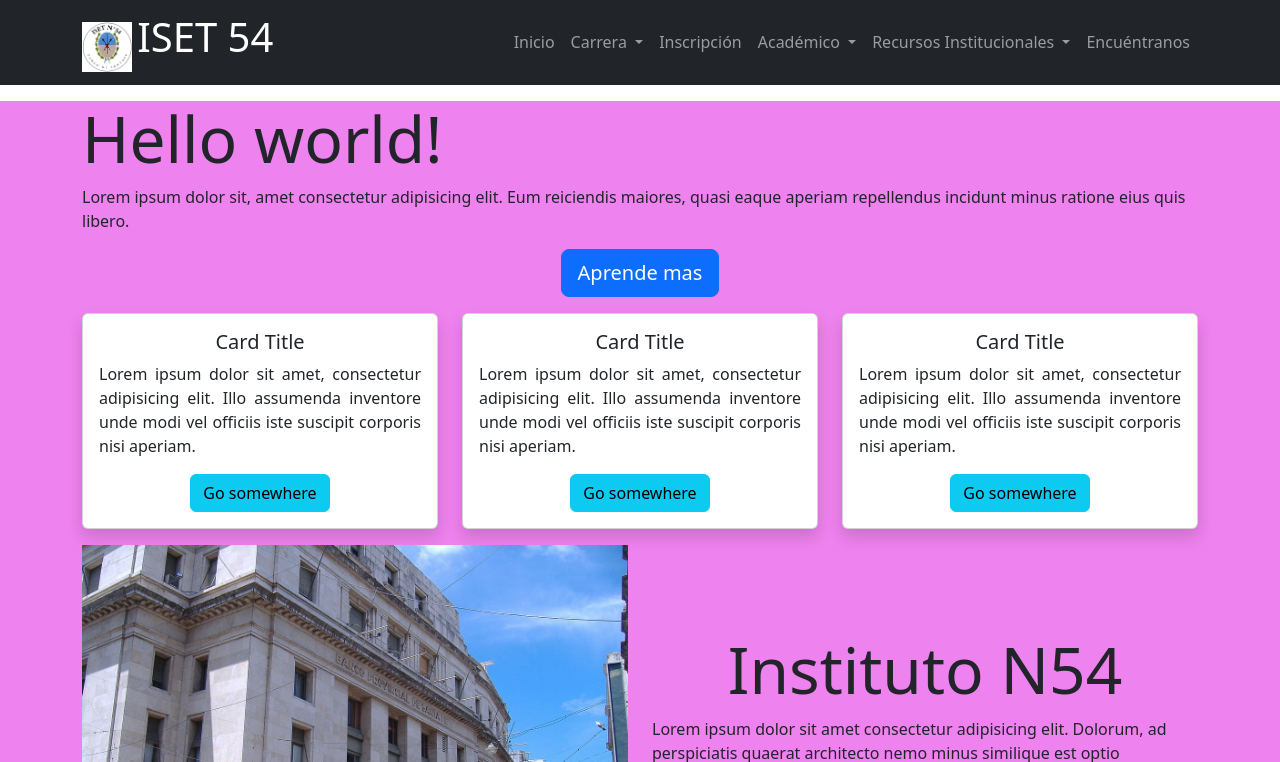
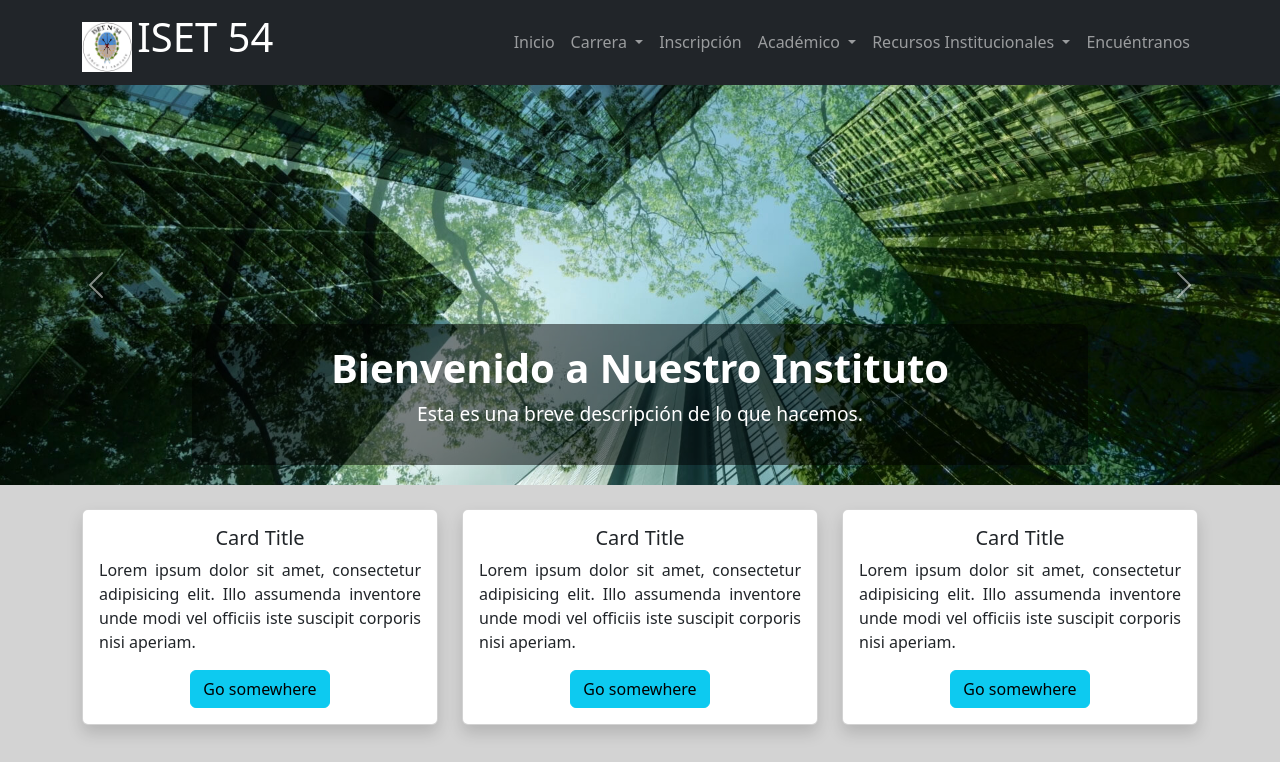
Before and after one commit to nahuelreis1/proyecto_iset54, a Django app: page / in a window 1280 px wide. Shown: the top 762 px of the page. Run offline with Django 5.2, Linux system fonts and the light colour scheme.

Commit message:
modificacion inicio-carrusel-encuentranos

```diff
--- a/app1/static/css/styles.css
+++ b/app1/static/css/styles.css
@@ -1,5 +1,5 @@
 #body-prueba{
-    background-color: violet;
+    background-color: lightgrey;
     font-size: 16px;
 }
 
@@ -29,8 +29,62 @@
     text-align: justify;
 }
 
+
+/* @media sirve para modificar algunos parametros establecidos, en este caso indicamos que para pantallas hasta 576px el font-size de las card se reduce. */
+
 @media (max-width: 576px) {
     .card-text {
         font-size: 0.8rem;
     }
 }
+
+
+/* Estilos personalizados para el carrusel */
+
+.carousel-section {
+    width: 100%;
+    margin: 0 auto;
+}
+
+.carousel-caption {
+    background-color: rgba(0, 0, 0, 0.5); /* Fondo semitransparente para el texto */
+    padding: 20px;
+    border-radius: 8px;
+}
+
+.carousel-title {
+    font-size: 2.5rem;
+    font-weight: bold;
+    color: #fff;
+}
+
+.carousel-description {
+    font-size: 1.2rem;
+    color: #fff;
+}
+
+
+/* estilos para section encuentranos*/
+
+#location h2 {
+    font-size: 2.5rem;
+    font-weight: bold;
+    color: #333;
+}
+
+.contact-info p {
+    font-size: 1.2rem;
+    line-height: 1.5;
+    margin-bottom: 10px;
+}
+
+.map-container {
+    box-shadow: 0 4px 8px rgba(0, 0, 0, 0.1);
+}
+
+.contact-info {
+    background-color: #f8f9fa;
+    padding: 20px;
+    border-radius: 8px;
+    box-shadow: 0 4px 8px rgba(0, 0, 0, 0.1);
+}
--- a/app1/templates/base.html
+++ b/app1/templates/base.html
@@ -6,7 +6,11 @@
     <meta name="viewport" content="width=device-width, initial-scale=1.0">
     <title>Document</title>
     <link rel="stylesheet" href="{% static 'css/styles.css' %}">
+
     <link href="https://cdn.jsdelivr.net/npm/bootstrap@5.3.3/dist/css/bootstrap.min.css" rel="stylesheet" integrity="sha384-QWTKZyjpPEjISv5WaRU9OFeRpok6YctnYmDr5pNlyT2bRjXh0JMhjY6hW+ALEwIH" crossorigin="anonymous">
+
+    <!-- FONT AWESOME CSS (para los iconos) -->
+    <link rel="stylesheet" href="https://cdnjs.cloudflare.com/ajax/libs/font-awesome/6.0.0/css/all.min.css">
 </head>
 <body>
     {% include 'partials/_header.html'%}
--- a/app1/templates/partials/_footer.html
+++ b/app1/templates/partials/_footer.html
@@ -1 +1,35 @@
 {% load static %}
+
+<!-- FOOTER -->
+<footer class="bg-dark text-light py-3">
+    <div class="container">
+        <div class="row d-flex justify-content-between align-items-center">
+            <!-- Información de contacto -->
+            <div class="col-lg-8 col-md-7 d-flex justify-content-start align-items-center">
+                <p class="mb-0 mx-3">Dirección: Juan Manuel Rosas 1242</p>
+                <p class="mb-0 mx-3">Teléfonos: (0341) 153-306093</p>
+                <p class="mb-0 mx-3">INFORMES DE 13.30 A 21HS.</p>
+            </div>
+
+            <!-- Redes sociales (alineadas a la derecha) -->
+            <div class="col-lg-4 col-md-5 d-flex justify-content-end">
+                <a href="https://www.facebook.com" target="_blank" class="btn btn-outline-light mx-2">
+                    <i class="fab fa-facebook-f"></i>
+                </a>
+                <a href="https://www.whatsapp.com" target="_blank" class="btn btn-outline-light mx-2">
+                    <i class="fab fa-whatsapp"></i>
+                </a>
+                <a href="https://www.instagram.com" target="_blank" class="btn btn-outline-light mx-2">
+                    <i class="fab fa-instagram"></i>
+                </a>
+            </div>
+        </div>
+
+        <div class="row">
+            <!-- Derechos reservados centrados -->
+            <div class="col-12 text-center mt-3">
+                <p class="mb-0">&copy; 2024 ISET 54. Todos los derechos reservados.</p>
+            </div>
+        </div>
+    </div>
+</footer>
--- a/app1/templates/partials/_header.html
+++ b/app1/templates/partials/_header.html
@@ -67,7 +67,7 @@
 
                     <!-- Encuéntranos -->
                     <li class="nav-item">
-                        <a class="nav-link" href="#">Encuéntranos</a>
+                        <a class="nav-link" href="#location">Encuéntranos</a>
                     </li>
                 </ul>
             </div>
--- a/app1/templates/prueba.html
+++ b/app1/templates/prueba.html
@@ -1,19 +1,50 @@
 {% load static %}
 <main id="body-prueba">
-    <div class="container my-3">
+    <section class="carousel-section">
+        <div id="mainCarousel" class="carousel slide" data-bs-ride="carousel">
+            <div class="carousel-inner">
+                <!-- Slide 1 -->
+                <div class="carousel-item active">
+                    <img src="{% static 'img/prueba-1920.jpg' %}" class="d-block w-100" alt="Slide 1">
+                    <div class="carousel-caption d-none d-md-block">
+                        <h2 class="carousel-title">Bienvenido a Nuestro Instituto</h2>
+                        <p class="carousel-description">Esta es una breve descripción de lo que hacemos.</p>
+                    </div>
+                </div>
+
+                <!-- Slide 2 -->
+                <div class="carousel-item">
+                    <img src="{% static 'img/prueba-1920.jpg' %}" class="d-block w-100" alt="Slide 2">
+                    <div class="carousel-caption d-none d-md-block">
+                        <h2 class="carousel-title">Explora Nuestro Contenido</h2>
+                        <p class="carousel-description">Descubre los productos y servicios que ofrecemos.</p>
+                    </div>
+                </div>
+
+                <!-- Slide 3 -->
+                <div class="carousel-item">
+                    <img src="{% static 'img/prueba-1920.jpg' %}" class="d-block w-100" alt="Slide 3">
+                    <div class="carousel-caption d-none d-md-block">
+                        <h2 class="carousel-title">Contáctanos</h2>
+                        <p class="carousel-description">Estamos aquí para ayudarte. ¡Escríbenos!</p>
+                    </div>
+                </div>
+            </div>
+
+            <!-- Controles del Carrusel -->
+            <button class="carousel-control-prev" type="button" data-bs-target="#mainCarousel" data-bs-slide="prev">
+                <span class="carousel-control-prev-icon" aria-hidden="true"></span>
+                <span class="visually-hidden">Anterior</span>
+            </button>
+            <button class="carousel-control-next" type="button" data-bs-target="#mainCarousel" data-bs-slide="next">
+                <span class="carousel-control-next-icon" aria-hidden="true"></span>
+                <span class="visually-hidden">Siguiente</span>
+            </button>
+        </div>
+    </section>
+    <div class="container my-4">
         <!-- ROW 1 -->
-        <div class="row">
-            <h1 class="display-3">Hello world!</h1>
-            <p class="text-justify">
-            Lorem ipsum dolor sit, amet consectetur adipisicing elit. Eum reiciendis maiores, quasi eaque aperiam repellendus incidunt minus ratione eius quis libero.
-            </p>
-            <p class="text-center">
-            <a href="#" class="btn btn-primary btn-lg" role="button">Aprende mas</a>
-            </p>
-        </div>
-
-        <!-- ROW 2 -->
-        <div class="row text-center">
+        <div class="row text-center mb-4">
             <div class="col-sm-12 col-md-6 col-lg-4 col-xl-4 mb-3">
                 <div class="card shadow">
                     <div class="card-body">
@@ -51,7 +82,7 @@
             </div>
         </div>
 
-        <!-- ROW 3 -->
+        <!-- ROW 2 -->
         <div class="row align-items-center mb-3">
             <div class="col-sm-12 col-md-6">
                 <img src="{% static 'img/bank-building.jpg'%}" class="img-fluid" alt="Bank Building">
@@ -67,7 +98,7 @@
             </div>
         </div>
 
-        <!-- ROW 4 -->
+        <!-- ROW 3 -->
         <div class="row align-items-center">
             <div class="col-sm-12 col-md-3">
                 <form>
@@ -87,5 +118,27 @@
                 <img src="{% static 'img/bank-building.jpg'%}" class="img-fluid" alt="Bank Building">
             </div>
         </div>
+
+        <section id="location" class="py-5">
+            <h2 class="text-center mb-4">ENCUÉNTRANOS</h2>
+            <div class="row">
+                <!-- Columna del Mapa -->
+                <div class="col-md-6">
+                    <div class="map-container">
+                        <iframe src="https://www.google.com/maps/embed?pb=!1m18!1m12!1m3!1d3240.993358335181!2d-60.65267898515898!3d-32.94250358092217!2m3!1f0!2f0!3f0!3m2!1i1024!2i768!4f13.1!3m3!1m2!1s0x95b7abde71a45f71%3A0xbde0000e4ae1d4f0!2sJuan%20Manuel%20de%20Rosas%201242%2C%20S2000BTP%20Rosario%2C%20Santa%20Fe%2C%20Argentina!5e0!3m2!1ses!2s!4v1625466372464!5m2!1ses!2s"
+                        width="100%" height="350" style="border:0;" allowfullscreen="" loading="lazy"></iframe>
+                    </div>
+                </div>
+
+                <!-- Columna de Información de Contacto -->
+                <div class="col-md-6">
+                    <div class="contact-info">
+                        <p><strong>Dirección:</strong> Juan Manuel de Rosas 1242, Rosario, Santa Fe, Argentina</p>
+                        <p><strong>Teléfonos:</strong> (0341) 153-306093</p>
+                        <p><strong>Horario de informes:</strong> 13.30 a 21HS.</p>
+                    </div>
+                </div>
+            </div>
+        </section>
     </div>
 </main>
--- a/iset54/settings.py
+++ b/iset54/settings.py
@@ -119,7 +119,7 @@ USE_TZ = True
 
 STATIC_URL = 'static/'
 
-STATICFILES_DIRS = [os.path.join(BASE_DIR, 'static')]
+STATICFILES_DIRS = ["app1/static",]
 
 # Default primary key field type
 # https://docs.djangoproject.com/en/5.1/ref/settings/#default-auto-field
```
Also changed, not shown: app1/static/img/banco-iset.jpg (added), app1/static/img/bank-building.jpg (deleted), app1/static/img/prueba-1920.jpg (added).
